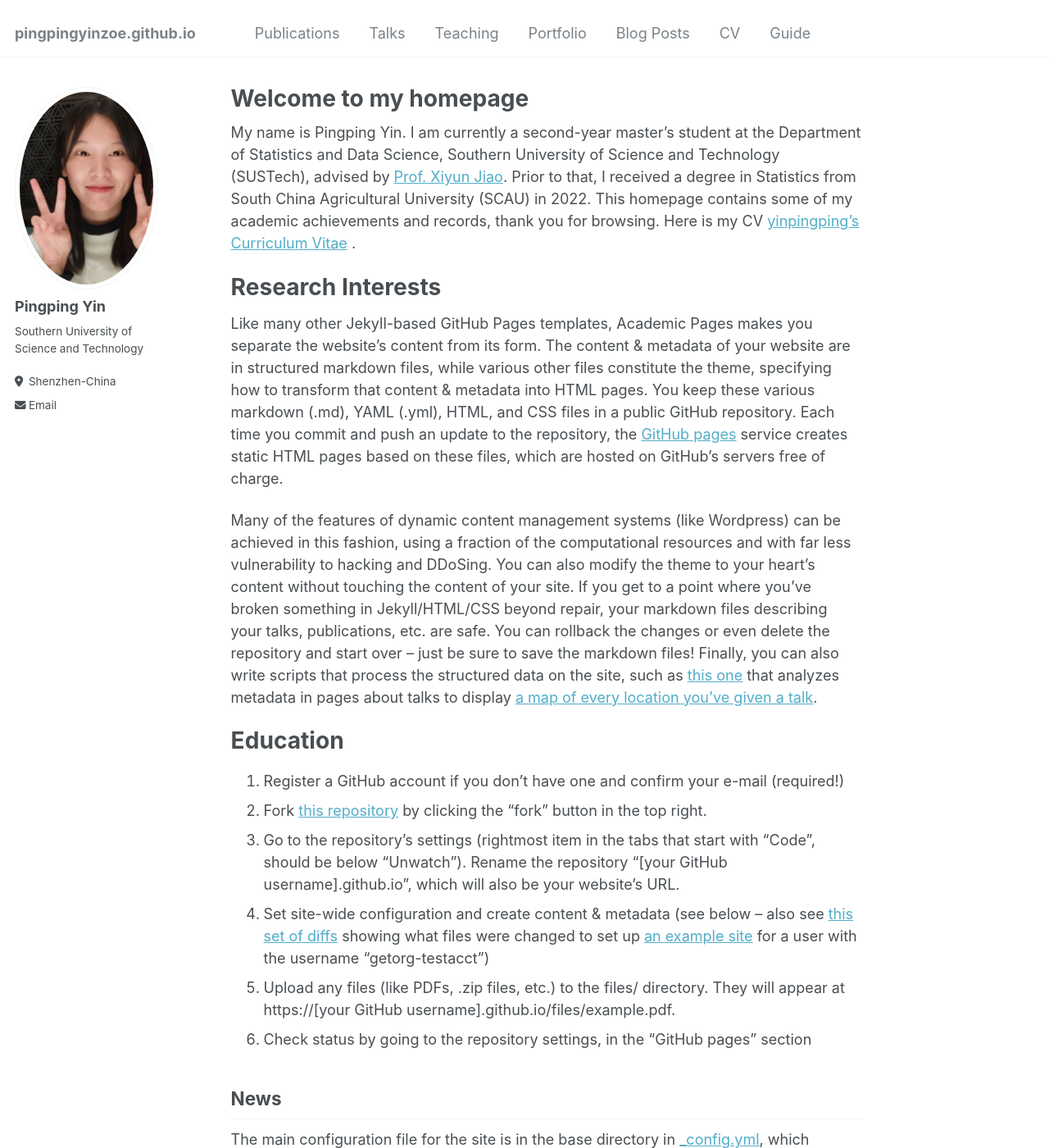
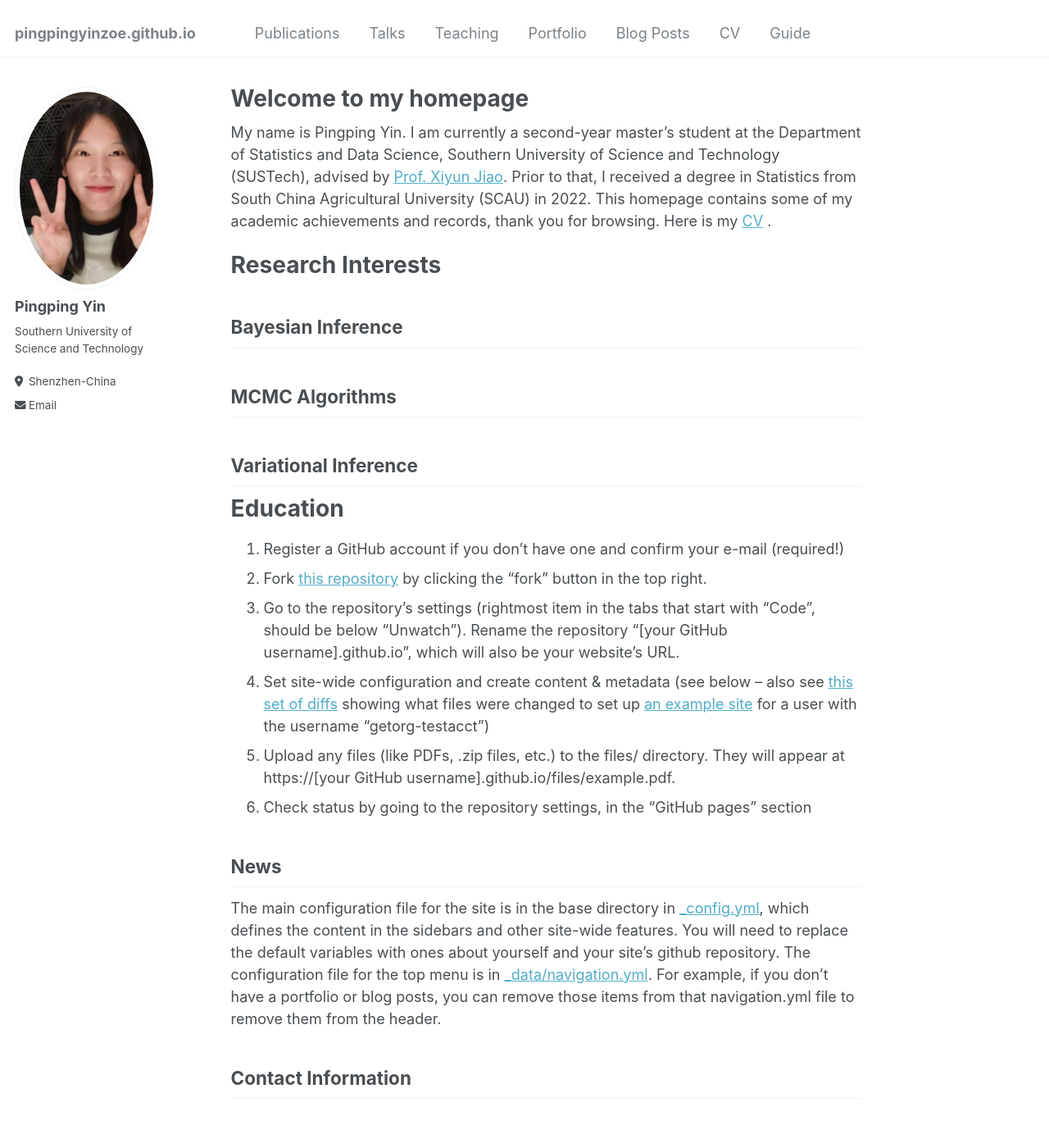
Before and after one commit to Jane-del/pingpingyinzoe.github.io, a Jekyll site: the page built from _pages/about.md, in a window 1280 px wide and 1400 px high. Shown: the whole window at 82% size. Built offline with Jekyll 4.4.1, drawn with Linux system fonts in a browser that asks for light colours.

Commit message:
Update about.md

```diff
--- a/_pages/about.md
+++ b/_pages/about.md
@@ -7,13 +7,13 @@ redirect_from:
   - /about.html
 ---
 
-My name is Pingping Yin. I am currently a second-year master’s student at the Department of Statistics and Data Science, Southern University of Science and Technology (SUSTech), advised by [Prof. Xiyun Jiao](https://faculty.sustech.edu.cn/?tagid=jiaoxy&iscss=1&snapid=1&orderby=date&go=1). Prior to that, I received a degree in Statistics from South China Agricultural University (SCAU) in 2022. This homepage contains some of my academic achievements and records, thank you for browsing. Here is my CV [yinpingping's Curriculum Vitae](../assets/yinpingping-cv.pdf) .
+My name is Pingping Yin. I am currently a second-year master’s student at the Department of Statistics and Data Science, Southern University of Science and Technology (SUSTech), advised by [Prof. Xiyun Jiao](https://faculty.sustech.edu.cn/?tagid=jiaoxy&iscss=1&snapid=1&orderby=date&go=1). Prior to that, I received a degree in Statistics from South China Agricultural University (SCAU) in 2022. This homepage contains some of my academic achievements and records, thank you for browsing. Here is my  [CV](../assets/yinpingping-cv.pdf) .
 
 Research Interests
 ======
-Like many other Jekyll-based GitHub Pages templates, Academic Pages makes you separate the website's content from its form. The content & metadata of your website are in structured markdown files, while various other files constitute the theme, specifying how to transform that content & metadata into HTML pages. You keep these various markdown (.md), YAML (.yml), HTML, and CSS files in a public GitHub repository. Each time you commit and push an update to the repository, the [GitHub pages](https://pages.github.com/) service creates static HTML pages based on these files, which are hosted on GitHub's servers free of charge.
-
-Many of the features of dynamic content management systems (like Wordpress) can be achieved in this fashion, using a fraction of the computational resources and with far less vulnerability to hacking and DDoSing. You can also modify the theme to your heart's content without touching the content of your site. If you get to a point where you've broken something in Jekyll/HTML/CSS beyond repair, your markdown files describing your talks, publications, etc. are safe. You can rollback the changes or even delete the repository and start over -- just be sure to save the markdown files! Finally, you can also write scripts that process the structured data on the site, such as [this one](https://github.com/academicpages/academicpages.github.io/blob/master/talkmap.ipynb) that analyzes metadata in pages about talks to display [a map of every location you've given a talk](https://academicpages.github.io/talkmap.html).
+## Bayesian Inference
+## MCMC Algorithms
+## Variational Inference
 
 Education
 ======
```
